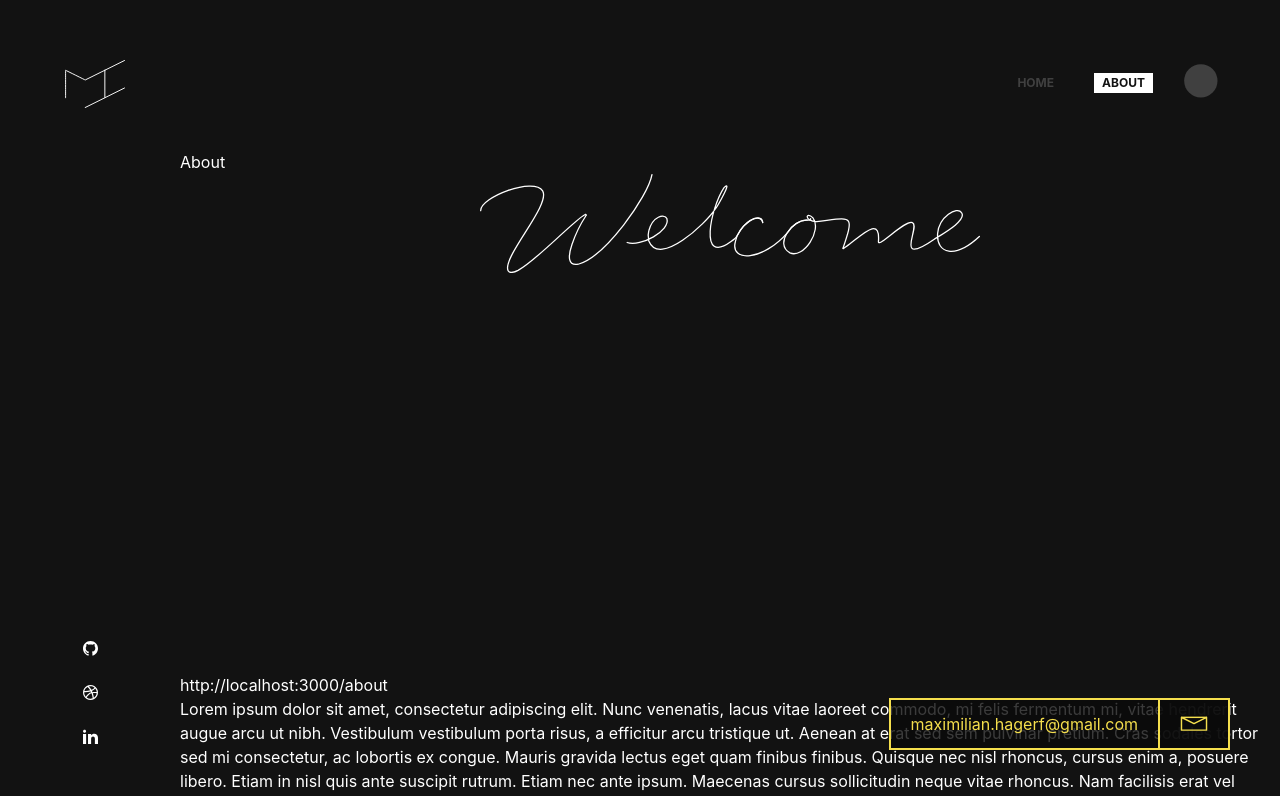
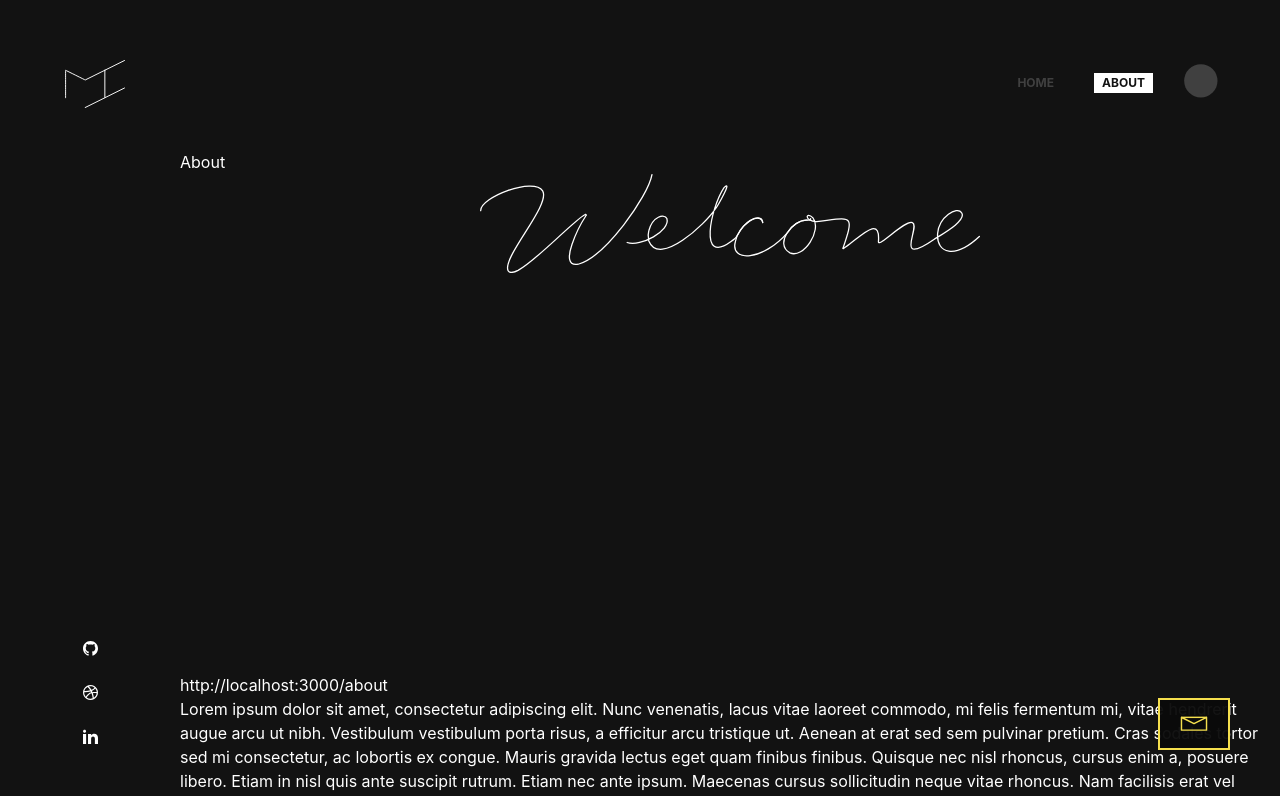
Before and after one commit to maximilianhagerf/hagerf_se-next, a Next.js app: page /about in a window 1280 px wide. Shown: the top 796 px of the page. Built offline with nearby package versions, Linux system fonts and the light colour scheme.

Commit message:
Animated Mailbutton and improved copy to clipboard

```diff
--- a/components/MailButton.js
+++ b/components/MailButton.js
@@ -1,13 +1,82 @@
+import { useState, useEffect } from "react";
+import { motion, useAnimation } from "framer-motion";
 import styles from "../styles/modules/MailButton.module.css";
 
+const confirmVariants = {
+  hidden: {
+    opacity: 0,
+  },
+  visible: {
+    opacity: 1,
+  },
+};
+
+const containerVariants = {
+  hidden: {
+    y: 120,
+    transition: {
+      delay: 0.5,
+      duration: 0.5,
+    },
+  },
+  visible: {
+    y: 0,
+    transition: {
+      duration: 0.5,
+    },
+  },
+};
+
+async function copyTextToClipboard(text) {
+  if ("clipboard" in navigator) {
+    return await navigator.clipboard.writeText(text);
+  } else {
+    return document.execCommand("copy", true, text);
+  }
+}
+
 const MailButton = () => {
+  const controls = useAnimation();
+  const [isCopied, setIsCopied] = useState(false);
+
+  useEffect(() => {
+    if (isCopied) {
+      controls.start("visible");
+    } else {
+      controls.start("hidden");
+    }
+  }, [controls, isCopied]);
+
+  const onClick = () => {
+    copyTextToClipboard("maximilian.hagerf@gmail.com")
+      .then(() => {
+        setIsCopied(true);
+        setTimeout(() => {
+          setIsCopied(false);
+        }, 1500);
+      })
+      .catch((err) => {
+        console.log(err);
+      });
+  };
+
   return (
-    <div
+    <motion.div
+      initial="hidden"
+      animate="visible"
+      exit="hidden"
+      variants={containerVariants}
       className={styles.MailButton}
-      onClick={() => {
-        navigator.clipboard.writeText("maximilian.hagerf@gmail.com");
-      }}
+      onClick={onClick}
     >
+      <motion.span
+        initial="hidden"
+        animate={controls}
+        variants={confirmVariants}
+        className={styles.Confirm}
+      >
+        Copied!
+      </motion.span>
       <span className={styles.Text}>
         maximilian.hagerf@gmail.com
         <i className={styles.TextInside}>CLICK TO COPY</i>
@@ -49,7 +118,7 @@ const MailButton = () => {
           </svg>
         </i>
       </span>
-    </div>
+    </motion.div>
   );
 };
 
--- a/styles/modules/MailButton.module.css
+++ b/styles/modules/MailButton.module.css
@@ -4,8 +4,8 @@
   right: 50px;
 
   &:hover {
-    .TextInside {
-      @apply opacity-100;
+    .Text {
+      width: 260px;
     }
     .IconContainer {
       @apply bg-yellow;
@@ -21,7 +21,13 @@
 }
 
 .Text {
-  @apply relative py-3 px-5 text-yellow;
+  @apply relative py-3 text-yellow w-0 px-0 overflow-hidden text-center;
+  @apply transition-all duration-700 ease-in-out;
+  &:hover {
+    .TextInside {
+      @apply opacity-100;
+    }
+  }
 }
 
 .TextInside {
@@ -30,7 +36,7 @@
 }
 
 .IconContainer {
-  @apply justify-center flex bg-ghost-80 border-l-2 border-yellow;
+  @apply justify-center flex bg-ghost-80;
   @apply transition-all duration-700 ease-in-out;
 }
 
@@ -43,3 +49,7 @@
   @apply absolute top-0 left-0 bottom-0 right-0 box-border p-0 border-none m-auto block w-0 h-0 min-w-full max-w-full min-h-full max-h-full;
   @apply transition-all duration-700 ease-in-out;
 }
+
+.Confirm {
+  @apply absolute -top-8 text-yellow w-40 opacity-0 w-full;
+}
```
